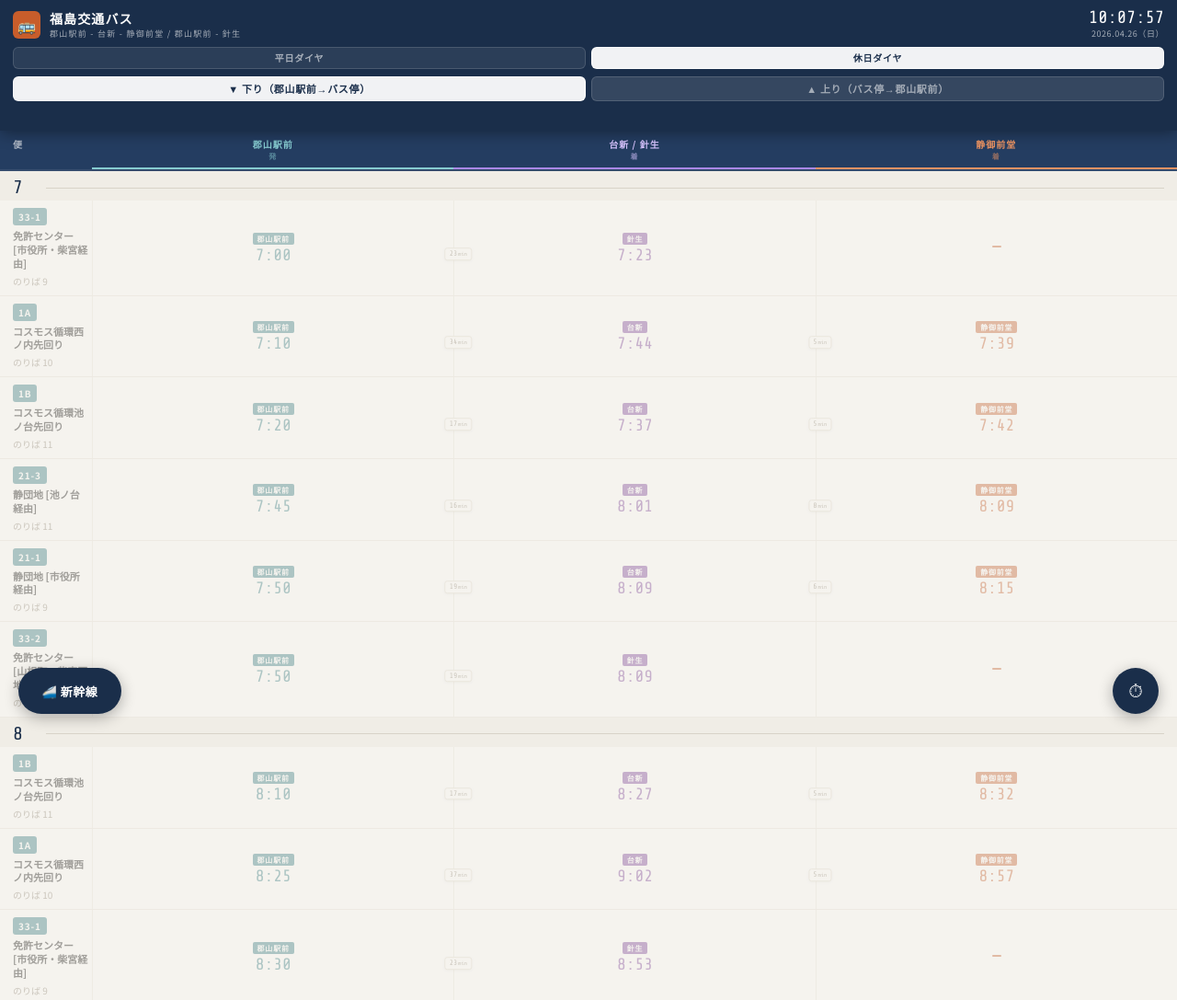
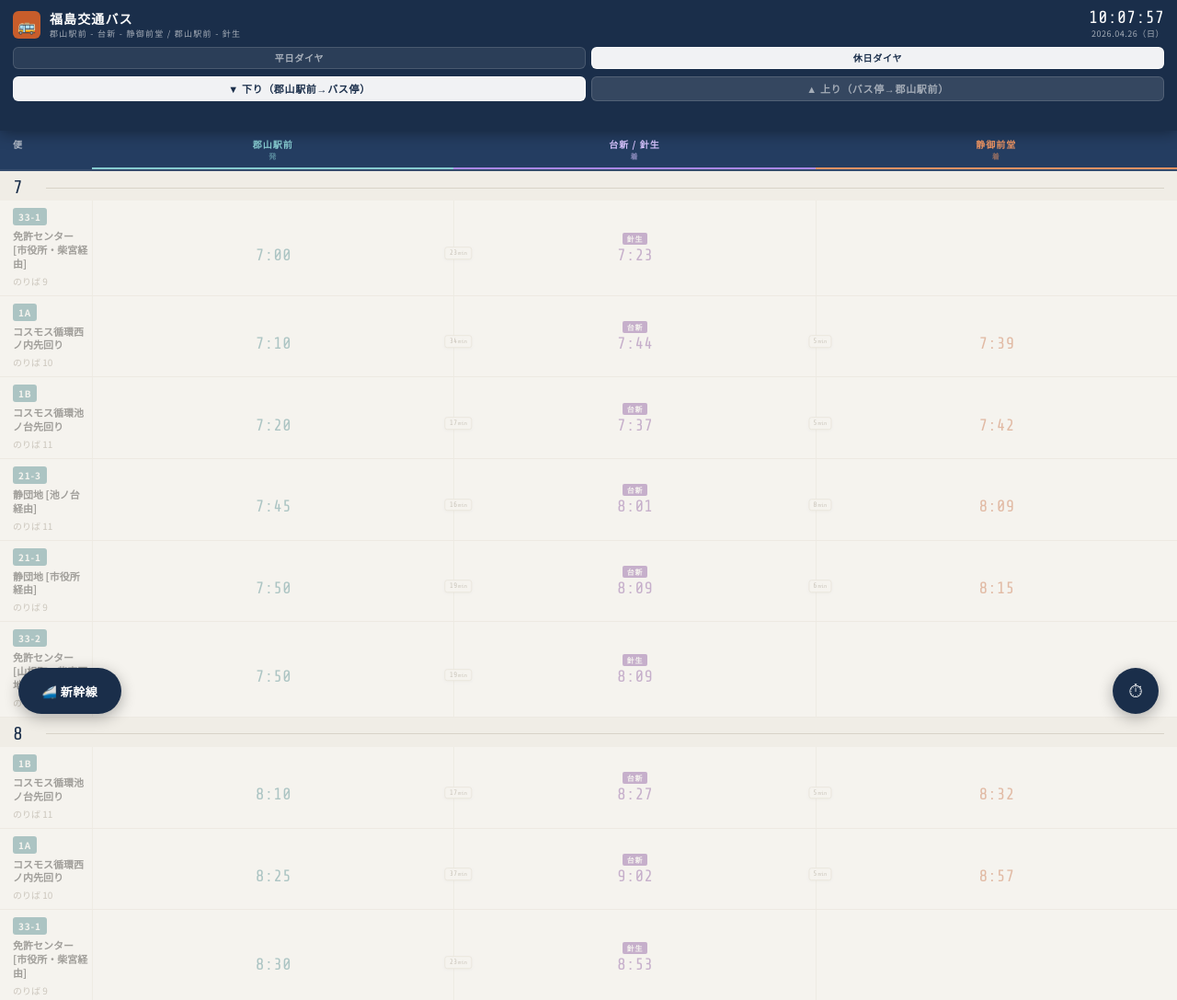
Before and after one commit to quellex/MyTimeTable, a plain HTML site: page apps/bus/index.html in a window 1280 px wide. Shown: the top 1087 px of the page at 92% size. Drawn offline with nearby package versions, Linux system fonts and the light colour scheme.

Commit message:
Hide redundant bus stop labels

```diff
--- a/apps/bus/index.html
+++ b/apps/bus/index.html
@@ -370,10 +370,14 @@ main {
   background: #7b3f9a;
 }
 
+.time-label.placeholder {
+  visibility: hidden;
+}
+
 .duration-badge {
   position: absolute;
   left: 0;
-  top: calc(50% + 7px);
+  top: calc(50% + 6px);
   transform: translate(calc(-50% + 4px), -50%);
   z-index: 2;
   padding: 1px 4px;
@@ -586,6 +590,13 @@ main {
     return `${diff > 720 ? 1440 - diff : diff}<span class="duration-unit">min</span>`;
   }
 
+  function timeLabelHtml(kind, label) {
+    if (!label || label === '郡山駅前' || label === '静御前堂') {
+      return `<div class="time-label ${kind} placeholder" aria-hidden="true">&nbsp;</div>`;
+    }
+    return `<div class="time-label ${kind}">${label}</div>`;
+  }
+
   function listTop() {
     const header = document.querySelector('.col-header');
     return header ? header.getBoundingClientRect().bottom : 0;
@@ -693,17 +704,17 @@ main {
               <div class="trip-meta">${isNext ? '<span class="next-chip">次発</span>' : ''}<span>のりば ${trip.platform}</span></div>
             </div>
             <div class="time-cell departure">
-              <div class="time-label dep">${firstStopLabel}</div>
+              ${timeLabelHtml('dep', firstStopLabel)}
               <div class="time-value">${firstStopTime}</div>
             </div>
             <div class="time-cell midpoint">
               ${durationText(firstStopTime, secondStopTime) ? `<span class="duration-badge">${durationText(firstStopTime, secondStopTime)}</span>` : ''}
-              <div class="time-label mid">${secondStopLabel}</div>
+              ${timeLabelHtml('mid', secondStopLabel)}
               <div class="time-value">${secondStopTime}</div>
             </div>
             <div class="time-cell arrival">
               ${durationText(secondStopTime, thirdStopTime) ? `<span class="duration-badge">${durationText(secondStopTime, thirdStopTime)}</span>` : ''}
-              <div class="time-label arr">${thirdStopLabel}</div>
+              ${timeLabelHtml('arr', thirdStopLabel)}
               <div class="time-value">${thirdStopTime}</div>
             </div>
           </section>
```
